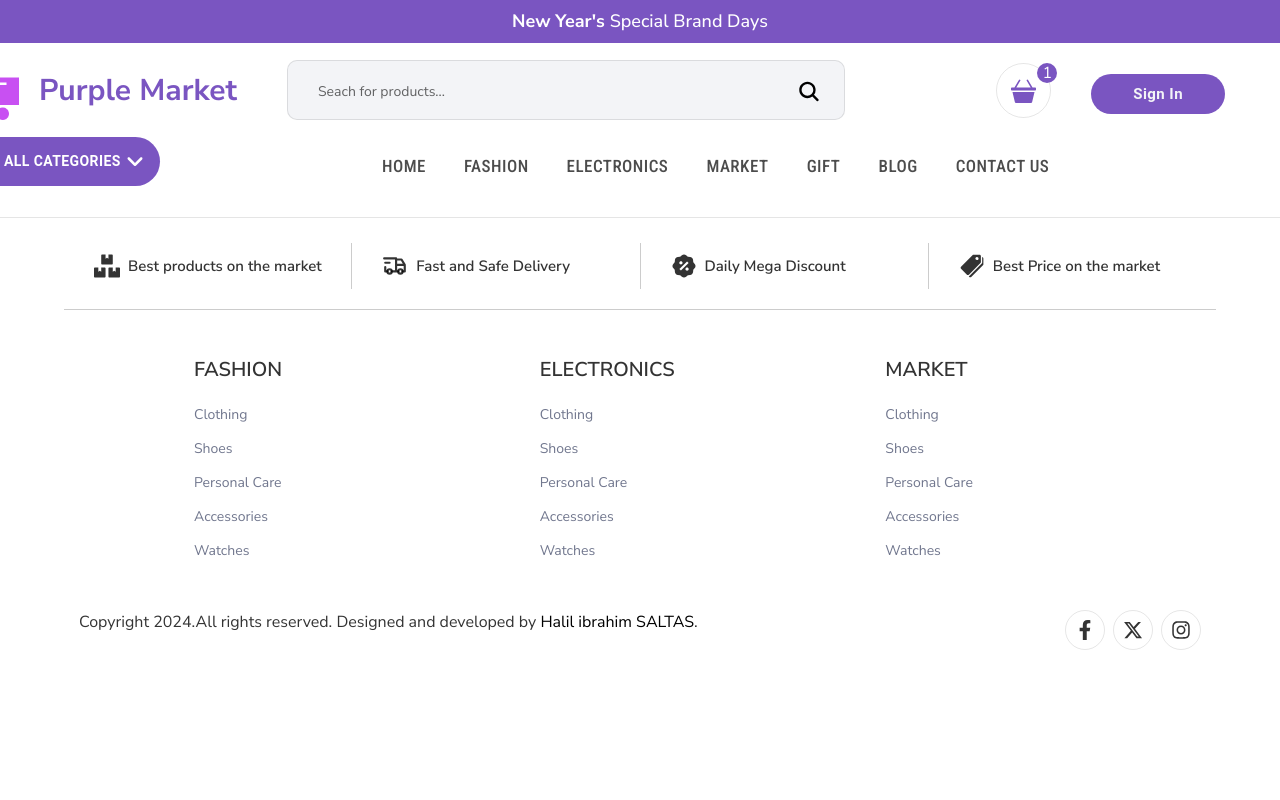
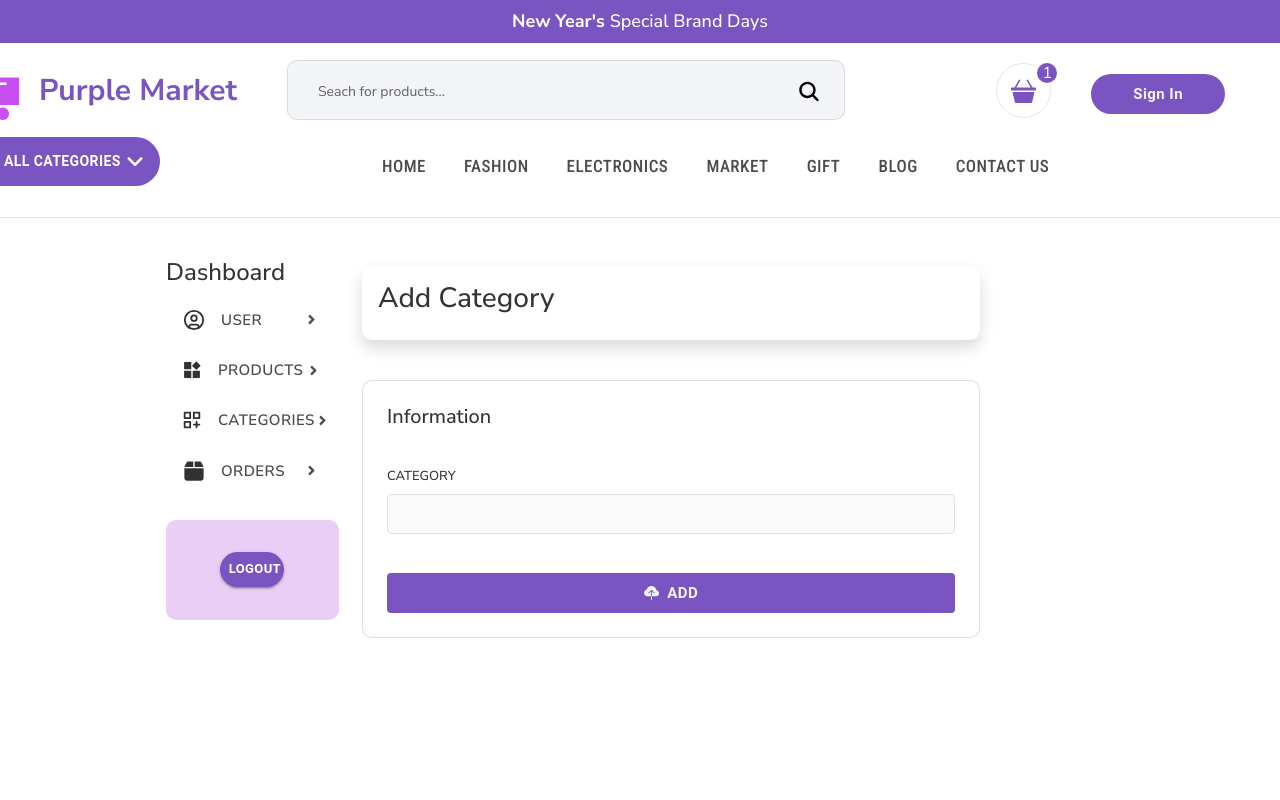
Before and after one commit to halilibrahimsaltas/final-case, a React (Vite) app in the folder client/: page /category/add in a window 1280 px wide. Shown: the top 800 px of the page. Built offline with nearby package versions, Linux system fonts and the light colour scheme.

Commit message:
serverapi

```diff
--- a/client/package.json
+++ b/client/package.json
@@ -17,6 +17,7 @@
     "@mui/styled-engine-sc": "^6.2.0",
     "axios": "^1.7.9",
     "bootstrap": "^4.6.2",
+    "dotenv": "^16.4.7",
     "font-awesome": "^4.7.0",
     "react": "^18.3.1",
     "react-dom": "^18.3.1",
--- a/client/src/App.jsx
+++ b/client/src/App.jsx
@@ -14,6 +14,8 @@ import SignUp from './Pages/SignUp';
 import Dashboard from "./Pages/Dashboard";
 import ProcductUpload from './Pages/ProductUpload';
 import ProductList from './Pages/ProductList';
+import CategoryAdd from './Pages/CategoryAdd';
+require('dotenv').config();
 
 
 function App() {
@@ -44,6 +46,8 @@ function App() {
             <Route path="/dashboard" element={<Dashboard />} />
             <Route path="/product/list" element={<ProductList />} />
             <Route path="/product/upload" element={<ProcductUpload />} />
+            <Route path="/category/add" element={<CategoryAdd />} />
+
 
           </Routes>
         {isHeaderFooterShow===true && <Footer />}
--- a/client/src/Component/Dashboard/Sidebar/index.jsx
+++ b/client/src/Component/Dashboard/Sidebar/index.jsx
@@ -87,10 +87,7 @@ const Sidebar = () => {
                     <Link to="/category/list">Category List</Link>
                 </li>
                 <li>
-                    <Link to="">Category View</Link>
-                </li>
-                <li>
-                    <Link to="/category/upload">Category Upload</Link>
+                    <Link to="/category/add">Add Category</Link>
                 </li>
             </ul>
 
--- /dev/null
+++ b/client/src/Pages/CategoryAdd/index.jsx
@@ -0,0 +1,65 @@
+import React, { useState } from "react";
+import Sidebar from "../../Component/Dashboard/Sidebar";
+import { Button } from "@mui/material";
+import { BsCloudUploadFill } from "react-icons/bs";
+import { postData } from "../../utils/api";
+
+const CategoryAdd = () => {
+    const [formFields, setFormFields] = useState({
+        name: "",
+    });
+
+    const changeInput = (e) => {
+        setFormFields({ ...formFields, [e.target.name]: e.target.value });
+    };
+
+    const handleChangeCategory = (event) => {
+        event.preventDefault();
+        if (!formFields.name.trim()) {
+            alert("Category name cannot be empty!");
+            return;
+        }
+
+        postData("/category", formFields).then((response) => {
+            if (response.error) {
+                alert(`Error: ${response.error}`);
+            } else {
+                alert("Category added successfully!");
+                setFormFields({ name: "" });
+            }
+        });
+    };
+
+    return (
+        <div className="main d-flex mt-4">
+            <div className="sidebarWrapper">
+                <Sidebar />
+            </div>
+
+            <div className="content w-100">
+                <div className="card shadow border-0 p-3 mt-4">
+                    <h3>Add Category</h3>
+                </div>
+                <form className="form" onSubmit={handleChangeCategory}>
+                    <div className="row">
+                        <div className="col">
+                            <div className="card p-4">
+                                <h5 className="mb-4">Information</h5>
+                                <div className="form-group mt-3">
+                                    <h6>CATEGORY</h6>
+                                    <input type="text" name="name" value={formFields.name} onChange={changeInput} />
+                                </div>
+                                <br />
+                                <Button type="submit" className="btn-purple btn-lg btn-big">
+                                    <BsCloudUploadFill /> &nbsp; ADD
+                                </Button>
+                            </div>
+                        </div>
+                    </div>
+                </form>
+            </div>
+        </div>
+    );
+};
+
+export default CategoryAdd;
--- a/client/src/Pages/Dashboard/index.jsx
+++ b/client/src/Pages/Dashboard/index.jsx
@@ -1,7 +1,4 @@
 import React, { useEffect, useState, useContext } from "react";
-import { Link } from "react-router-dom";
-import axios from "axios";
-import MyContext from "../../context/MyContext";
 import Sidebar from "../../Component/Dashboard/Sidebar";
 import { Button } from "@mui/material";
 import MenuItem from "@mui/material/MenuItem";
--- a/client/src/Pages/ProductUpload/index.jsx
+++ b/client/src/Pages/ProductUpload/index.jsx
@@ -1,5 +1,4 @@
 import React, { useEffect, useState, useContext } from "react";
-import { Link } from "react-router-dom";
 import Sidebar from "../../Component/Dashboard/Sidebar";
 import { Button } from "@mui/material";
 import MenuItem from "@mui/material/MenuItem";
--- /dev/null
+++ b/client/src/utils/api.jsx
@@ -0,0 +1,24 @@
+import axios from "axios";
+require('dotenv').config();
+
+const baseURL = process.env.REACT_APP_API_URL || "http://localhost:4000";
+
+export const fetchDataFromApi = async (url) => {
+    try {
+        const { data } = await axios.get(`${baseURL}${url}`);
+        return data;
+    } catch (error) {
+        console.error(error.message);
+        return { error: error.message };
+    }
+};
+
+export const postData = async (url, data) => {
+    try {
+        const response = await axios.post(`${baseURL}${url}`, data);
+        return response.data;
+    } catch (error) {
+        console.error(error.message);
+        return { error: error.message };
+    }
+};
```
Also changed, not shown: 2 other files (tests, documents, lock files or other folders).
